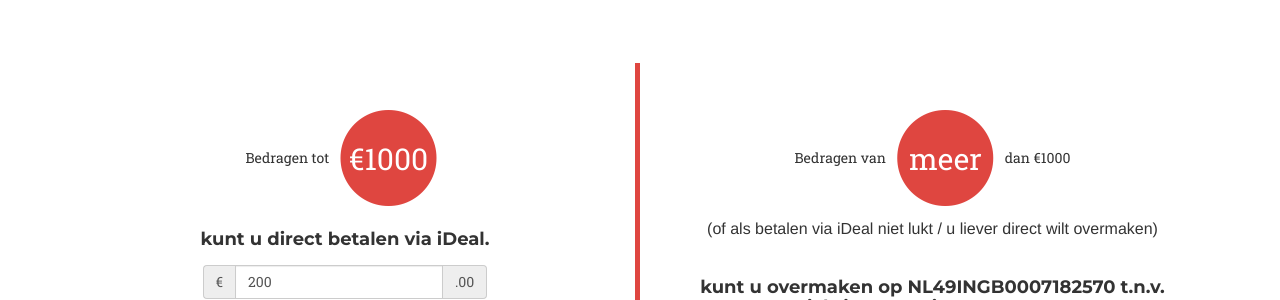
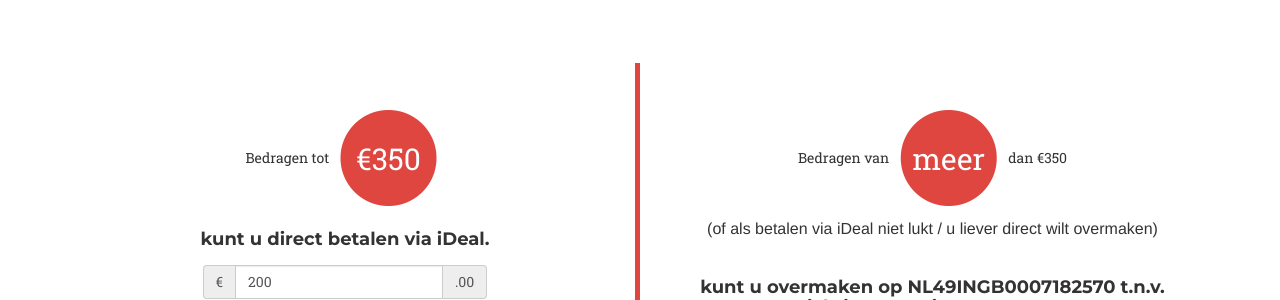
Before and after one commit to Een-nier-voor-Jeroen/Niervoorjeroen.nl-website, a Jekyll site: the page built from fout.html, in a window 1280 px wide and 900 px high, scrolled down 911 px. Shown: the part 121-421 px from the top of the window. Built offline with Jekyll 4.4.1, drawn with Linux system fonts in a browser that asks for light colours; nearby versions of some CDN libraries; some web fonts are replaced.

Commit message:
max 350 euro

```diff
--- a/_includes/doneren.html
+++ b/_includes/doneren.html
@@ -14,7 +14,7 @@
                     </span>
                     <span class="fa-stack fa-4x">
                         <i class="fa fa-circle fa-stack-2x text-primary"></i>
-                        <span class="fa-stack-1x donateamount">€1000</span>
+                        <span class="fa-stack-1x donateamount">€350</span>
                     </span>
                     <h4 class="service-heading">kunt u direct betalen via iDeal.</h4>
                     <div>
@@ -41,7 +41,7 @@
                         <span class="fa-stack-1x donateamount">meer</span>
                     </span>
                     <span class="donatecomment">
-                        dan €1000
+                        dan €350
                     </span>
                     <p>
                         (of als betalen via iDeal niet lukt / u liever direct wilt overmaken)
```
